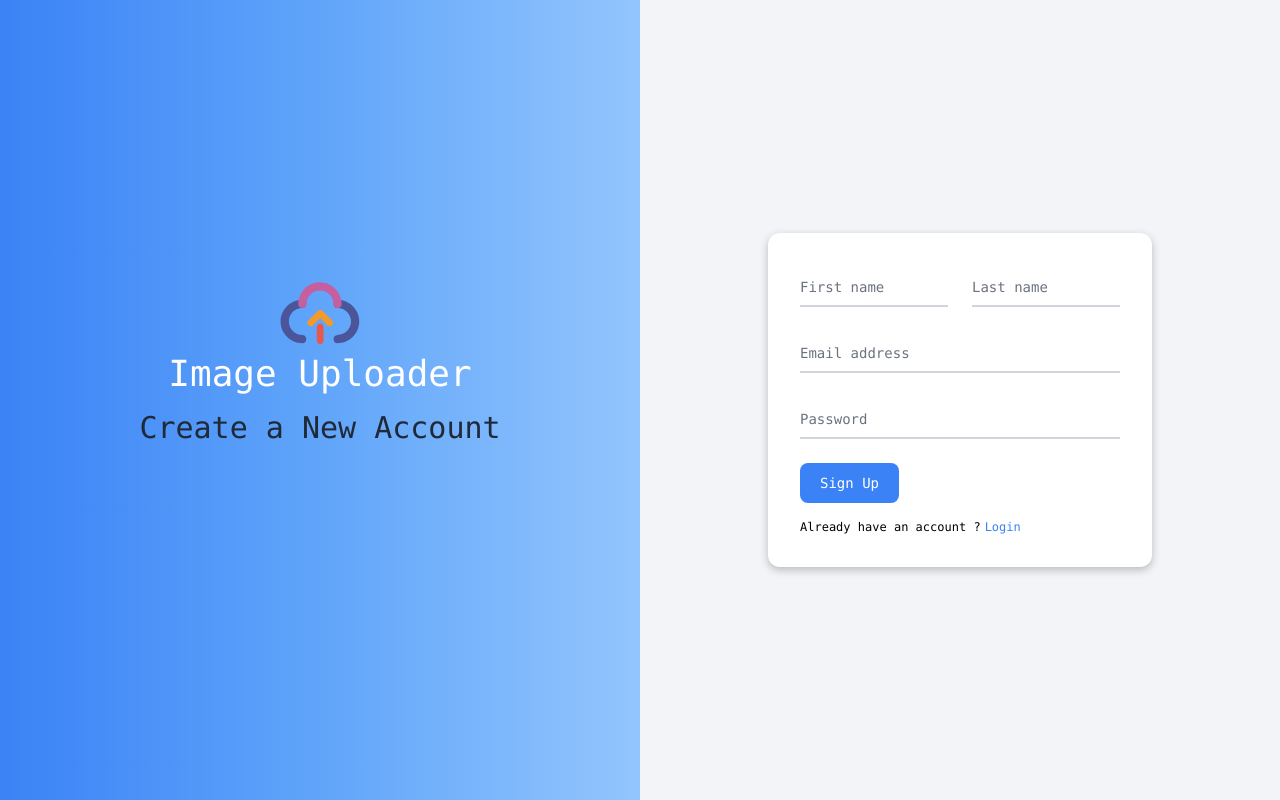
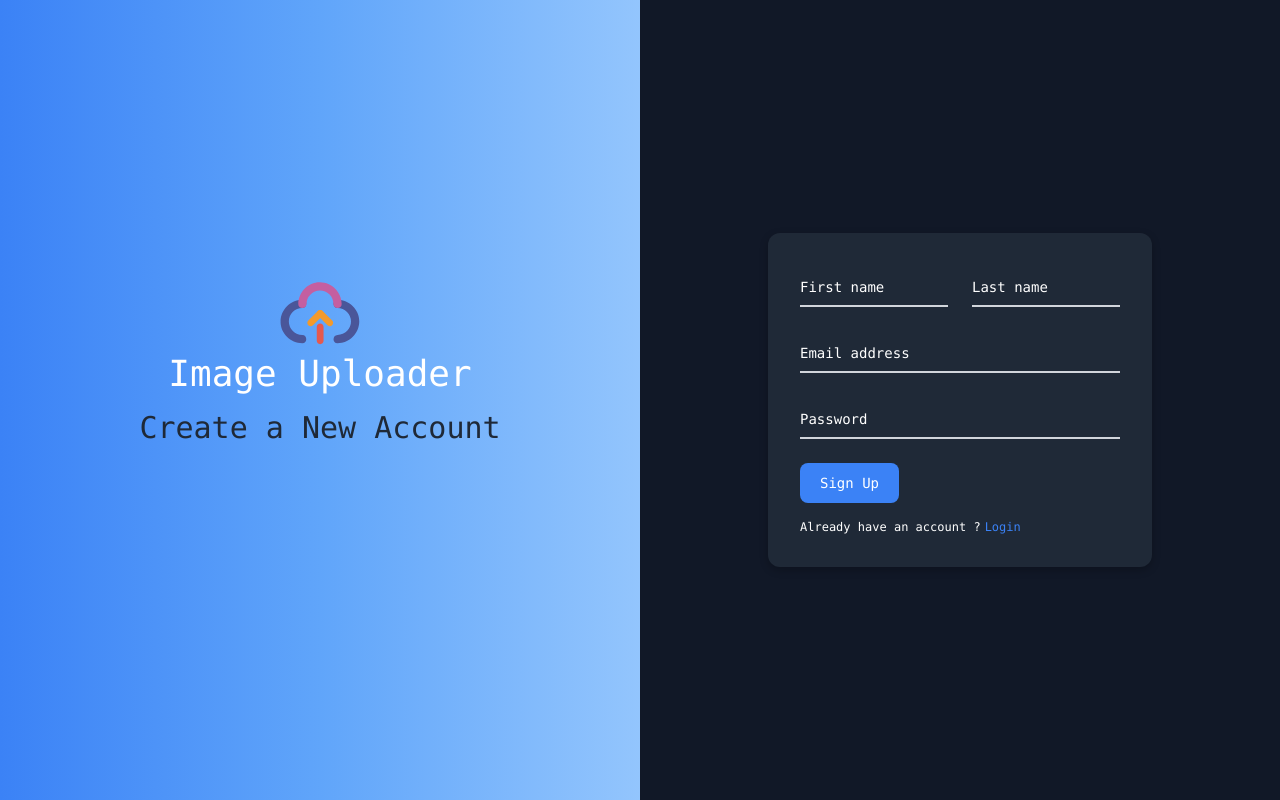
Before and after one commit to ashish74624/ImageUploader, a React (Vite) app in the folder client/: page /register in a window 1280 px wide. Built offline with nearby package versions, Linux system fonts and the light colour scheme; no server answers.

Commit message:
Dark mode added

```diff
--- a/client/package.json
+++ b/client/package.json
@@ -14,6 +14,7 @@
     "@radix-ui/react-dropdown-menu": "^2.0.5",
     "@radix-ui/react-hover-card": "^1.0.6",
     "@radix-ui/react-icons": "^1.3.0",
+    "@radix-ui/react-slot": "^1.0.2",
     "bcrypt": "^5.1.1",
     "bcryptjs": "^2.4.3",
     "bootstrap": "^5.3.1",
--- a/client/src/App.tsx
+++ b/client/src/App.tsx
@@ -4,11 +4,13 @@ import Register from "./pages/Register";
 import Login from "./pages/Login";
 import Landing from "./pages/Landing";
 import Home from "./pages/Home";
+import { ThemeProvider } from "./components/theme-provider";
 
 function App() {
 
   return (
     <Router>
+      <ThemeProvider defaultTheme="dark" storageKey="vite-ui-theme">
         <Routes>
           <Route path='/' element={<Landing/>}/>
           <Route path="/register" element={<Register/>}/>
@@ -16,6 +18,7 @@ function App() {
           <Route path='/home' element={<Home/>}/>
           <Route path="/folder/:email/:folderName" element={<FolderPage/>}/>
         </Routes>
+      </ThemeProvider>
     </Router>
 
   );
--- a/client/src/Icons/Loading.tsx
+++ b/client/src/Icons/Loading.tsx
@@ -3,7 +3,7 @@ export default function Loading() {
   return (
 
     <div role="status">
-        <svg aria-hidden="true" className="w-6 h-6 text-gray-200 animate-spin dark:text-gray-600 fill-blue-600" viewBox="0 0 100 101" fill="none" xmlns="http://www.w3.org/2000/svg"><path d="M100 50.5908C100 78.2051 77.6142 100.591 50 100.591C22.3858 100.591 0 78.2051 0 50.5908C0 22.9766 22.3858 0.59082 50 0.59082C77.6142 0.59082 100 22.9766 100 50.5908ZM9.08144 50.5908C9.08144 73.1895 27.4013 91.5094 50 91.5094C72.5987 91.5094 90.9186 73.1895 90.9186 50.5908C90.9186 27.9921 72.5987 9.67226 50 9.67226C27.4013 9.67226 9.08144 27.9921 9.08144 50.5908Z" fill="currentColor"/><path d="M93.9676 39.0409C96.393 38.4038 97.8624 35.9116 97.0079 33.5539C95.2932 28.8227 92.871 24.3692 89.8167 20.348C85.8452 15.1192 80.8826 10.7238 75.2124 7.41289C69.5422 4.10194 63.2754 1.94025 56.7698 1.05124C51.7666 0.367541 46.6976 0.446843 41.7345 1.27873C39.2613 1.69328 37.813 4.19778 38.4501 6.62326C39.0873 9.04874 41.5694 10.4717 44.0505 10.1071C47.8511 9.54855 51.7191 9.52689 55.5402 10.0491C60.8642 10.7766 65.9928 12.5457 70.6331 15.2552C75.2735 17.9648 79.3347 21.5619 82.5849 25.841C84.9175 28.9121 86.7997 32.2913 88.1811 35.8758C89.083 38.2158 91.5421 39.6781 93.9676 39.0409Z" fill="currentFill"/></svg>
+        <svg aria-hidden="true" className="w-6 h-6 text-gray-200 animate-spin fill-blue-600" viewBox="0 0 100 101" fill="none" xmlns="http://www.w3.org/2000/svg"><path d="M100 50.5908C100 78.2051 77.6142 100.591 50 100.591C22.3858 100.591 0 78.2051 0 50.5908C0 22.9766 22.3858 0.59082 50 0.59082C77.6142 0.59082 100 22.9766 100 50.5908ZM9.08144 50.5908C9.08144 73.1895 27.4013 91.5094 50 91.5094C72.5987 91.5094 90.9186 73.1895 90.9186 50.5908C90.9186 27.9921 72.5987 9.67226 50 9.67226C27.4013 9.67226 9.08144 27.9921 9.08144 50.5908Z" fill="currentColor"/><path d="M93.9676 39.0409C96.393 38.4038 97.8624 35.9116 97.0079 33.5539C95.2932 28.8227 92.871 24.3692 89.8167 20.348C85.8452 15.1192 80.8826 10.7238 75.2124 7.41289C69.5422 4.10194 63.2754 1.94025 56.7698 1.05124C51.7666 0.367541 46.6976 0.446843 41.7345 1.27873C39.2613 1.69328 37.813 4.19778 38.4501 6.62326C39.0873 9.04874 41.5694 10.4717 44.0505 10.1071C47.8511 9.54855 51.7191 9.52689 55.5402 10.0491C60.8642 10.7766 65.9928 12.5457 70.6331 15.2552C75.2735 17.9648 79.3347 21.5619 82.5849 25.841C84.9175 28.9121 86.7997 32.2913 88.1811 35.8758C89.083 38.2158 91.5421 39.6781 93.9676 39.0409Z" fill="currentFill"/></svg>
         <span className="sr-only">Loading...</span>
     </div>
 
--- a/client/src/components/Navbar.tsx
+++ b/client/src/components/Navbar.tsx
@@ -6,6 +6,7 @@ import {
   DropdownMenuTrigger,
 } from "@/components/ui/dropdown-menu"
 import SmallLogo from '@/Icons/SmallLogo';
+import { ModeToggle } from './ModeToggle';
 
 
 
@@ -27,6 +28,7 @@ export default function Navbar({userData}:any) {
                 Image Uploader
             </p>
           </Link>
+          <div className=' w-max h-12 flex items-center space-x-2'>
           {userData &&
             <DropdownMenu>
             <DropdownMenuTrigger className='bg-[#4A5699] text-white text-lg w-12 h-12 rounded-full'>{f}{l}</DropdownMenuTrigger>
@@ -35,8 +37,8 @@ export default function Navbar({userData}:any) {
               </DropdownMenuContent>
             </DropdownMenu>
           }
-
-
+          <ModeToggle/>
+          </div>
         </nav>
     </div>
   )
--- /dev/null
+++ b/client/src/components/theme-provider.tsx
@@ -0,0 +1,73 @@
+import { createContext, useContext, useEffect, useState } from "react"
+
+type Theme = "dark" | "light" | "system"
+
+type ThemeProviderProps = {
+  children: React.ReactNode
+  defaultTheme?: Theme
+  storageKey?: string
+}
+
+type ThemeProviderState = {
+  theme: Theme
+  setTheme: (theme: Theme) => void
+}
+
+const initialState: ThemeProviderState = {
+  theme: "system",
+  setTheme: () => null,
+}
+
+const ThemeProviderContext = createContext<ThemeProviderState>(initialState)
+
+export function ThemeProvider({
+  children,
+  defaultTheme = "system",
+  storageKey = "vite-ui-theme",
+  ...props
+}: ThemeProviderProps) {
+  const [theme, setTheme] = useState<Theme>(
+    () => (localStorage.getItem(storageKey) as Theme) || defaultTheme
+  )
+
+  useEffect(() => {
+    const root = window.document.documentElement
+
+    root.classList.remove("light", "dark")
+
+    if (theme === "system") {
+      const systemTheme = window.matchMedia("(prefers-color-scheme: dark)")
+        .matches
+        ? "dark"
+        : "light"
+
+      root.classList.add(systemTheme)
+      return
+    }
+
+    root.classList.add(theme)
+  }, [theme])
+
+  const value = {
+    theme,
+    setTheme: (theme: Theme) => {
+      localStorage.setItem(storageKey, theme)
+      setTheme(theme)
+    },
+  }
+
+  return (
+    <ThemeProviderContext.Provider {...props} value={value}>
+      {children}
+    </ThemeProviderContext.Provider>
+  )
+}
+
+export const useTheme = () => {
+  const context = useContext(ThemeProviderContext)
+
+  if (context === undefined)
+    throw new Error("useTheme must be used within a ThemeProvider")
+
+  return context
+}
--- /dev/null
+++ b/client/src/components/ui/button.tsx
@@ -0,0 +1,56 @@
+import * as React from "react"
+import { Slot } from "@radix-ui/react-slot"
+import { cva, type VariantProps } from "class-variance-authority"
+
+import { cn } from "@/lib/utils"
+
+const buttonVariants = cva(
+  "inline-flex items-center justify-center whitespace-nowrap rounded-md text-sm font-medium ring-offset-background transition-colors focus-visible:outline-none focus-visible:ring-2 focus-visible:ring-ring focus-visible:ring-offset-2 disabled:pointer-events-none disabled:opacity-50",
+  {
+    variants: {
+      variant: {
+        default: "bg-primary text-primary-foreground hover:bg-primary/90",
+        destructive:
+          "bg-destructive text-destructive-foreground hover:bg-destructive/90",
+        outline:
+          "border border-input bg-background hover:bg-accent hover:text-accent-foreground",
+        secondary:
+          "bg-secondary text-secondary-foreground hover:bg-secondary/80",
+        ghost: "hover:bg-accent hover:text-accent-foreground",
+        link: "text-primary underline-offset-4 hover:underline",
+      },
+      size: {
+        default: "h-10 px-4 py-2",
+        sm: "h-9 rounded-md px-3",
+        lg: "h-11 rounded-md px-8",
+        icon: "h-10 w-10",
+      },
+    },
+    defaultVariants: {
+      variant: "default",
+      size: "default",
+    },
+  }
+)
+
+export interface ButtonProps
+  extends React.ButtonHTMLAttributes<HTMLButtonElement>,
+    VariantProps<typeof buttonVariants> {
+  asChild?: boolean
+}
+
+const Button = React.forwardRef<HTMLButtonElement, ButtonProps>(
+  ({ className, variant, size, asChild = false, ...props }, ref) => {
+    const Comp = asChild ? Slot : "button"
+    return (
+      <Comp
+        className={cn(buttonVariants({ variant, size, className }))}
+        ref={ref}
+        {...props}
+      />
+    )
+  }
+)
+Button.displayName = "Button"
+
+export { Button, buttonVariants }
--- a/client/src/pages/Folder.tsx
+++ b/client/src/pages/Folder.tsx
@@ -127,7 +127,7 @@ export default  function Folder({userData}:any) {
                         </p>
                     </Link>
                     <Dialog>
-                    <DialogTrigger className="bg-white hover:bg-red-500 hover:text-white transition-all border border-black w-28 h-8 rounded-lg duration-300">Delete</DialogTrigger>
+                    <DialogTrigger className="bg-white hover:bg-red-500 hover:text-white dark:hover:text-white transition-all border border-black w-28 h-8 rounded-lg dark:text-black duration-300">Delete</DialogTrigger>
                     <DialogContent>
                         <DialogHeader>
                         <DialogTitle>Are you sure absolutely sure?</DialogTitle>
--- a/client/src/pages/Home.tsx
+++ b/client/src/pages/Home.tsx
@@ -38,9 +38,9 @@ export default function Home() {
     },[])
 
   return (
-    <main className='dark'>
+    <main className=''>
     <Navbar userData={user}/>
-    <section className='h-[90vh] dark w-screen dark:bg-gray-900 bg-[#F3F4F7] overflow-hidden flex justify-center'>
+    <section className='h-[90vh] w-screen dark:bg-gray-900 bg-[#F3F4F7] overflow-hidden flex justify-center'>
       <Folder userData={user}/>
     </section>
     </main>
--- a/client/src/pages/Register.tsx
+++ b/client/src/pages/Register.tsx
@@ -56,7 +56,7 @@ export default function Register() {
   return (
     <>
      <main className=' h-screen w-screen overflow-x-hidden overflow-y-scroll font-mono grid grid-cols-2 bg-[#F3F4F7]'>
-     <section className="  hidden xl:flex flex-col items-center justify-center h-screen w-[50vw] bg-gradient-to-l from-blue-300 via-blue-400 to-blue-500 pb-20">
+     <section className="  hidden xl:flex flex-col items-center justify-center h-screen w-[50vw] bg-gradient-to-l from-blue-300 via-blue-400 to-blue-500 pb-20 ">
         <div className=" text-4xl text-white mb-4">
           <div className=" w-full justify-center flex">
             <Logo/>
@@ -70,7 +70,7 @@ export default function Register() {
         </div>
       </section>
         {/* Form */}
-        <section className=' h-[80vh] xl:h-screen w-screen xl:w-[50vw] flex flex-col justify-center items-center xl:grid xl:place-content-center bg-[#F3F4F7]'>
+        <section className=' h-[80vh] xl:h-screen w-screen xl:w-[50vw] flex flex-col justify-center items-center xl:grid xl:place-content-center bg-[#F3F4F7] dark:bg-gray-900'>
         <div className=" block xl:hidden text-4xl text-[#4A5699] mb-4">
           <div className=" w-full justify-center flex">
             <Logo/>
@@ -81,34 +81,34 @@ export default function Register() {
           <h3 className= 'text-gray-800 text-2xl'>Create a New Account</h3>
         </div>
 
-        <div className='bg-white w-80 lg:w-96 h-max py-4 pb-5 lg:pb-8  lg:py-8 rounded-xl px-8 shadow-[rgba(0,_0,_0,_0.24)_0px_3px_8px]'>
+        <div className='bg-white w-80 lg:w-96 h-max py-4 pb-5 lg:pb-8 dark:bg-gray-800 lg:py-8 rounded-xl px-8 shadow-[rgba(0,_0,_0,_0.24)_0px_3px_8px] '>
 
         <form onSubmit={handleRegister}>
               <div className="grid md:grid-cols-2 md:gap-6">
               <div className="relative z-0 w-full mb-3 md:mb-6 group">
-                  <input type="text" name="first_name" id="first_name" className="block py-2.5 px-0 w-full text-sm text-gray-900 bg-transparent border-0 border-b-2 border-gray-300 appearance-none focus:outline-none focus:ring-0 focus:border-[#71B1D1] peer" placeholder=" " required
+                  <input type="text" name="first_name" id="first_name" className="block py-2.5 px-0 w-full text-sm text-gray-900 dark:text-white bg-transparent border-0 border-b-2 border-gray-300 appearance-none focus:outline-none focus:ring-0 focus:border-[#71B1D1] peer" placeholder=" " required
                   onChange={(e)=>{setFirstName(e.target.value)}}
                   />
-                  <label htmlFor="floating_first_name" className="peer-focus:font-medium absolute text-sm text-gray-500 duration-300 transform -translate-y-6 scale-75 top-3 -z-10 origin-[0] peer-focus:left-0 peer-focus:text-[#71B1D1] peer-placeholder-shown:scale-100 peer-placeholder-shown:translate-y-0 peer-focus:scale-75 peer-focus:-translate-y-6">First name</label>
+                  <label htmlFor="floating_first_name" className="peer-focus:font-medium absolute text-sm text-gray-500 duration-300 transform -translate-y-6 scale-75 top-3 -z-10 origin-[0] peer-focus:left-0 peer-focus:text-[#71B1D1] peer-placeholder-shown:scale-100 peer-placeholder-shown:translate-y-0 peer-focus:scale-75 peer-focus:-translate-y-6 dark:text-white">First name</label>
               </div>
               <div className="relative z-0 w-full mb-3 md:mb-6 group">
-                  <input type="text" name="floating_last_name" id="floating_last_name" className="block py-2.5 px-0 w-full text-sm text-gray-900 bg-transparent border-0 border-b-2 border-gray-300 appearance-none focus:outline-none focus:ring-0 focus:border-[#71B1D1] peer" placeholder=" " required
+                  <input type="text" name="floating_last_name" id="floating_last_name" className="block py-2.5 px-0 w-full text-sm text-gray-900 bg-transparent border-0 border-b-2 border-gray-300 appearance-none focus:outline-none dark:text-white focus:ring-0 focus:border-[#71B1D1] peer" placeholder=" " required
                   onChange={(e)=>{setLastName(e.target.value)}}
                   />
-                  <label htmlFor="floating_last_name" className="peer-focus:font-medium absolute text-sm text-gray-500  duration-300 transform -translate-y-6 scale-75 top-3 -z-10 origin-[0] peer-focus:left-0 peer-focus:text-[#71B1D1] peer-placeholder-shown:scale-100 peer-placeholder-shown:translate-y-0 peer-focus:scale-75 peer-focus:-translate-y-6">Last name</label>
+                  <label htmlFor="floating_last_name" className="peer-focus:font-medium absolute text-sm text-gray-500  duration-300 transform -translate-y-6 scale-75 top-3 -z-10 origin-[0] peer-focus:left-0 peer-focus:text-[#71B1D1] peer-placeholder-shown:scale-100 peer-placeholder-shown:translate-y-0 peer-focus:scale-75 peer-focus:-translate-y-6 dark:text-white">Last name</label>
               </div>
             </div>
             <div className="relative z-0 w-full mb-3 md:mb-6 group">
-                <input type="email" name="floating_email" id="floating_email" className="block py-2.5 px-0 w-full text-sm text-gray-900 bg-transparent border-0 border-b-2 border-gray-300 appearance-none    focus:outline-none focus:ring-0 focus:border-[#71B1D1] peer" placeholder=" " required
+                <input type="email" name="floating_email" id="floating_email" className="block py-2.5 px-0 w-full text-sm text-gray-900 bg-transparent border-0 border-b-2 border-gray-300 appearance-none dark:text-white focus:outline-none focus:ring-0 focus:border-[#71B1D1] peer" placeholder=" " required
                 onChange={(e)=>{setEmail(e.target.value)}}
                 />
-                <label htmlFor="floating_email" className="peer-focus:font-medium absolute text-sm text-gray-500  duration-300 transform -translate-y-6 scale-75 top-3 -z-10 origin-[0] peer-focus:left-0 peer-focus:text-[#71B1D1]  peer-placeholder-shown:scale-100 peer-placeholder-shown:translate-y-0 peer-focus:scale-75 peer-focus:-translate-y-6">Email address</label>
+                <label htmlFor="floating_email" className="peer-focus:font-medium absolute text-sm text-gray-500  duration-300 transform -translate-y-6 scale-75 top-3 -z-10 origin-[0] peer-focus:left-0 peer-focus:text-[#71B1D1]  peer-placeholder-shown:scale-100 peer-placeholder-shown:translate-y-0 peer-focus:scale-75 peer-focus:-translate-y-6 dark:text-white">Email address</label>
             </div>
             <div className="relative z-0 w-full mb-3 md:mb-6 group">
-                <input type="password" name="floating_password" id="floating_password" className="block py-2.5 px-0 w-full text-sm text-gray-900 bg-transparent border-0 border-b-2 border-gray-300 appearance-none focus:outline-none focus:ring-0 focus:border-[#71B1D1] peer" placeholder=" " required
+                <input type="password" name="floating_password" id="floating_password" className="block py-2.5 px-0 w-full text-sm text-gray-900 bg-transparent border-0 border-b-2 border-gray-300 appearance-none dark:text-white  focus:outline-none focus:ring-0 focus:border-[#71B1D1] peer" placeholder=" " required
                 onChange={(e)=>{setPassword(e.target.value)}}
                 />
-                <label htmlFor="floating_password" className="peer-focus:font-medium absolute text-sm text-gray-500  duration-300 transform -translate-y-6 scale-75 top-3 -z-10 origin-[0] peer-focus:left-0 peer-focus:text-[#71B1D1] peer-placeholder-shown:scale-100 peer-placeholder-shown:translate-y-0 peer-focus:scale-75 peer-focus:-translate-y-6">Password</label>
+                <label htmlFor="floating_password" className="peer-focus:font-medium absolute text-sm text-gray-500  duration-300 transform -translate-y-6 scale-75 top-3 -z-10 origin-[0] peer-focus:left-0 peer-focus:text-[#71B1D1] peer-placeholder-shown:scale-100 peer-placeholder-shown:translate-y-0 peer-focus:scale-75 peer-focus:-translate-y-6 dark:text-white">Password</label>
             </div>
             <button
             disabled={isDiabled}
@@ -117,7 +117,7 @@ export default function Register() {
               {isDiabled?<Loading/>:"Sign Up"}
             </button>
         </form>
-        <p className='text-black text-xs mt-4'>Already have an account ?<Link to={'/login'}><span className='text-xs text-blue-500 hover:underline pl-1'>Login</span></Link> </p>
+        <p className='text-black text-xs mt-4 dark:text-white'>Already have an account ?<Link to={'/login'}><span className='text-xs text-blue-500 hover:underline pl-1'>Login</span></Link> </p>
         </div>
       </section>
       <Toaster/>
```
Also changed, not shown: client/src/components/ModeToggle.tsx (added, +37 -0 lines), client/src/pages/FolderPage.tsx (+19 -24 lines), client/src/pages/Login.tsx (+7 -7 lines), 1 other file (tests, documents, lock files or other folders). Lines whose indentation alone changed are shown as unchanged.
